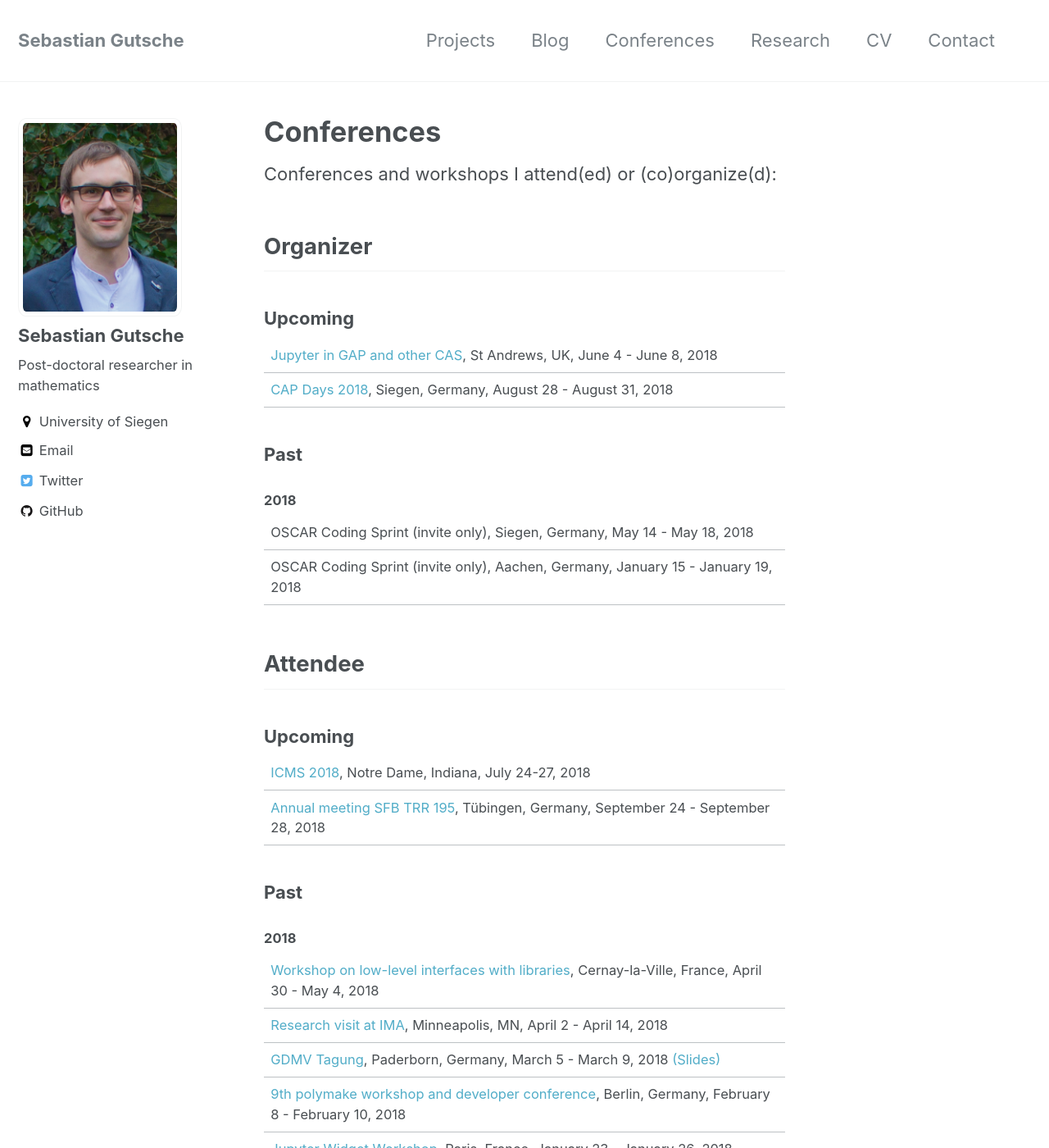
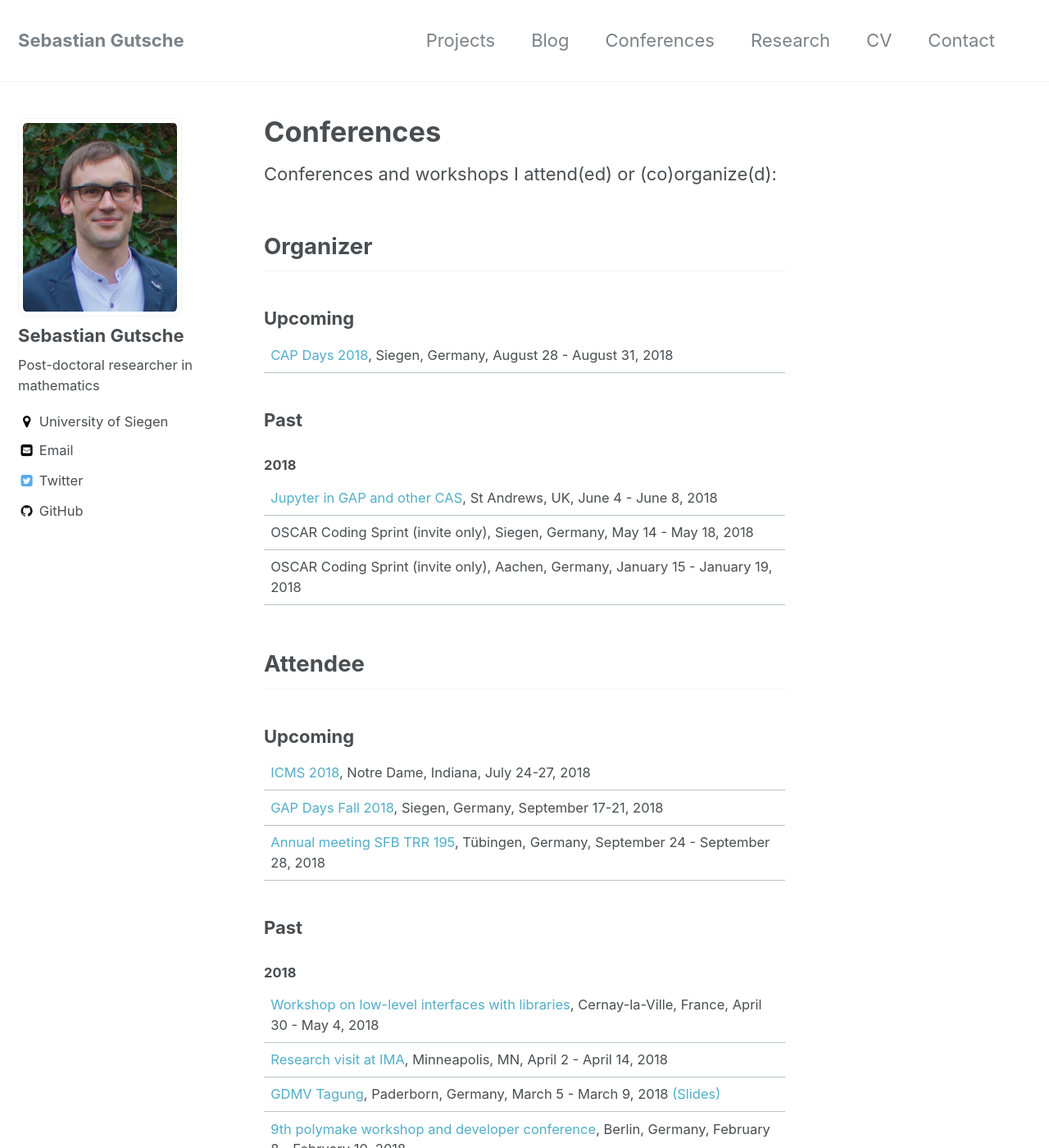
Before and after one commit to sebasguts/sebasguts.github.io, a Jekyll site: the page built from _pages/conferences.md, in a window 1280 px wide and 1400 px high. Shown: the whole window at 82% size. Built offline with Jekyll 4.4.1, drawn with Linux system fonts in a browser that asks for light colours.

Commit message:
Updated conferences

```diff
--- a/_pages/conferences.md
+++ b/_pages/conferences.md
@@ -10,13 +10,13 @@ Conferences and workshops I attend(ed) or (co)organize(d):
 
 ### Upcoming
 
-| [Jupyter in GAP and other CAS](http://gapdays.de/gap-jupyter-days2018/), St Andrews, UK, June 4 - June 8, 2018
 | [CAP Days 2018](https://homalg-project.github.io/capdays-2018/), Siegen, Germany, August 28 - August 31, 2018
 
 ### Past
 
 #### 2018
 
+| [Jupyter in GAP and other CAS](http://gapdays.de/gap-jupyter-days2018/), St Andrews, UK, June 4 - June 8, 2018
 | OSCAR Coding Sprint (invite only), Siegen, Germany, May 14 - May 18, 2018
 | OSCAR Coding Sprint (invite only), Aachen, Germany, January 15 - January 19, 2018
 
@@ -25,6 +25,7 @@ Conferences and workshops I attend(ed) or (co)organize(d):
 ### Upcoming
 
 | [ICMS 2018](http://icms-conference.org/2018/), Notre Dame, Indiana, July 24-27, 2018
+| [GAP Days Fall 2018](www.gapdays.de/gapdays2018-fall/), Siegen, Germany, September 17-21, 2018
 | [Annual meeting SFB TRR 195](http://www.math.uni-tuebingen.de/arbeitsbereiche/geometrie/annual-meeting-sfb-trr-195-1), Tübingen, Germany, September 24 - September 28, 2018
 
 ### Past
```
